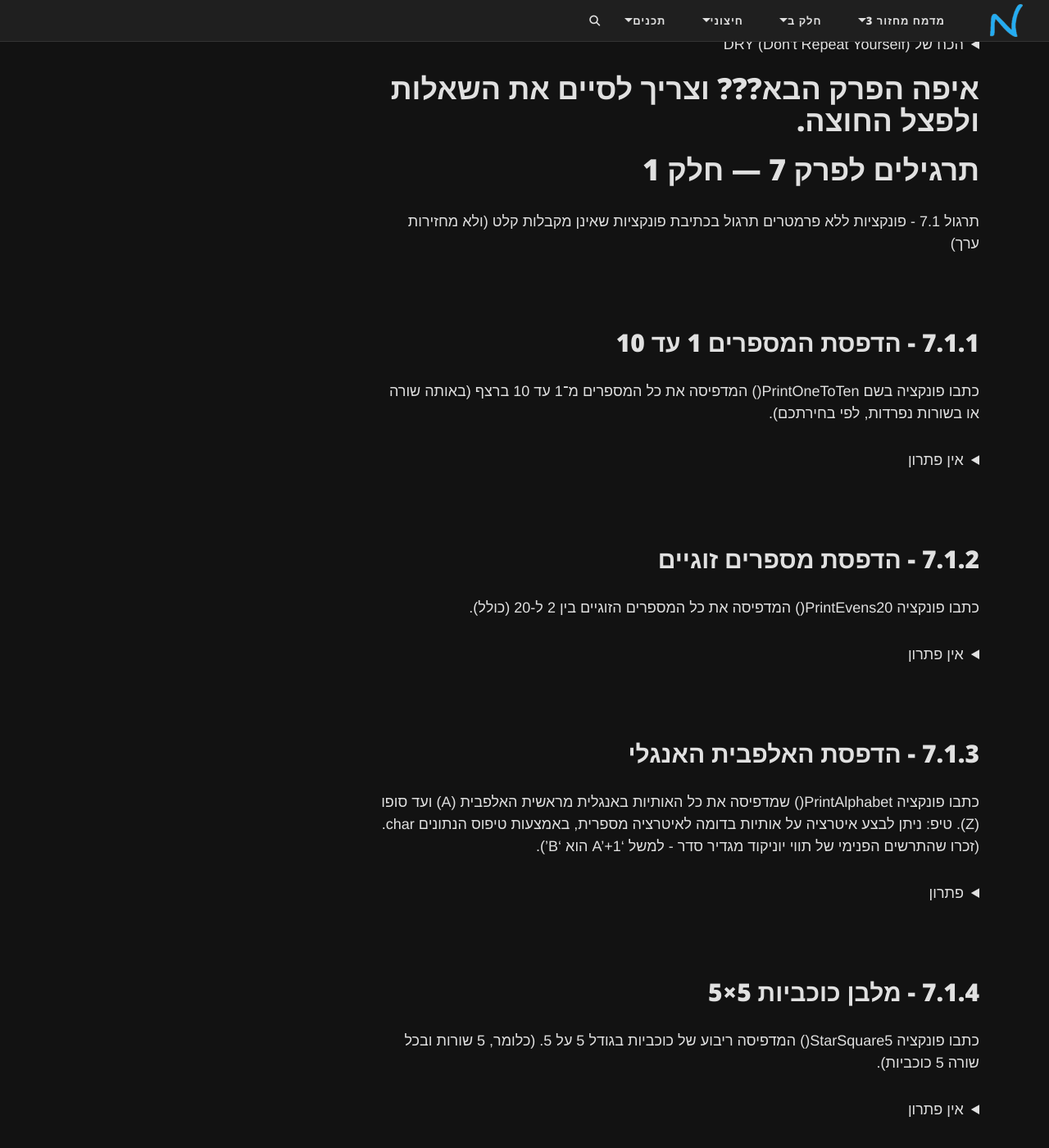
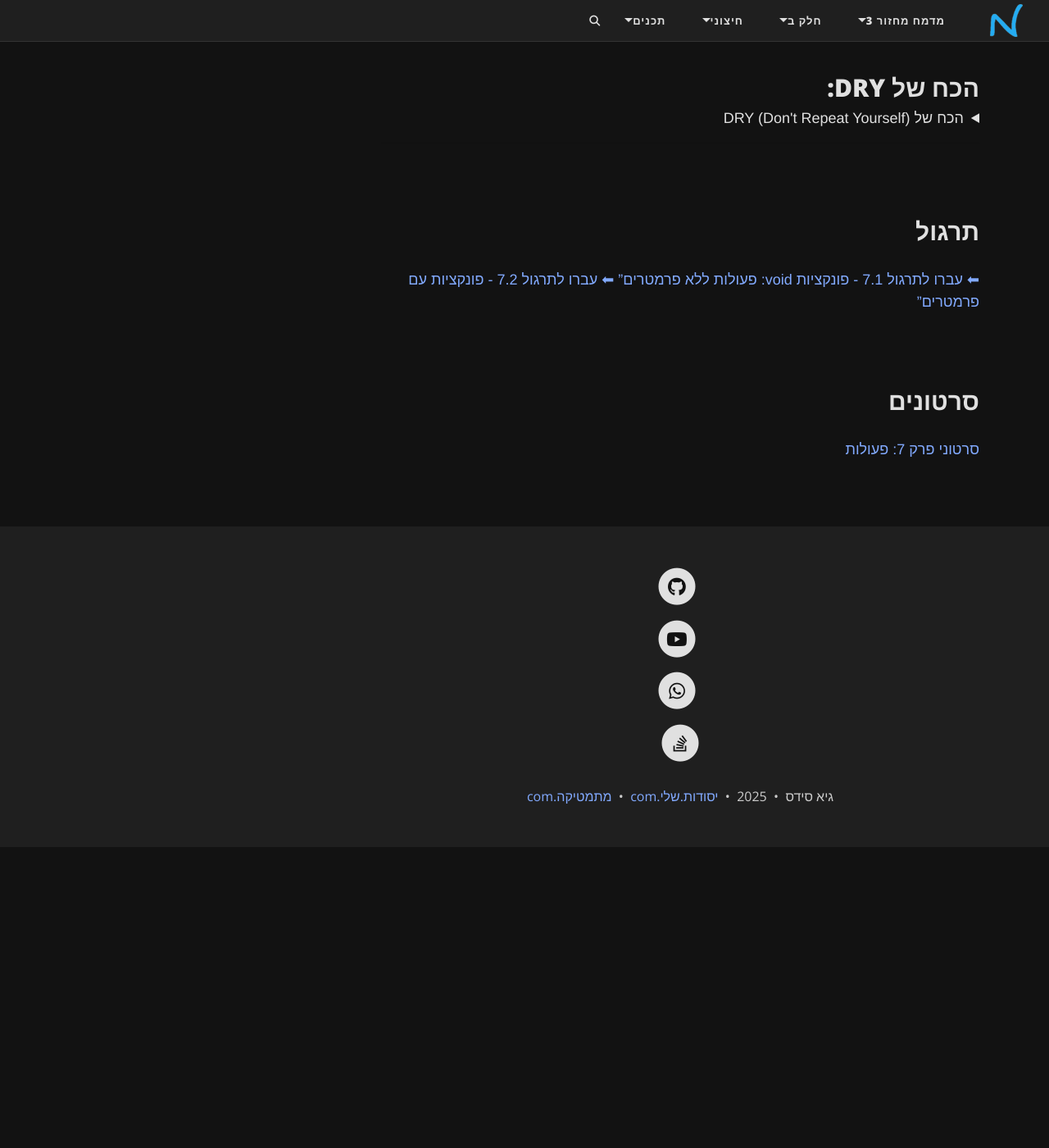
Before and after one commit to 3strategy/BeautifulYesodot, a Jekyll site: the page built from cs2/Chapter7Full.md, in a window 1280 px wide and 1400 px high, scrolled down 7756 px. Shown: the whole window at 82% size. Built offline with Jekyll 4.4.1, drawn with Linux system fonts in a browser that asks for light colours; formulas are drawn with MathJax 3; comment, search, counter and statistics services are not loaded; after the commit the page ends 8789 px from its top, so only the background shows below that; some of the changed text lies outside the part shown.

Commit message:
links to playlist, and to excercises. Tiny updates `()Main` formatting kind of stuff

````diff
--- a/cs2/Chapter7Full.md
+++ b/cs2/Chapter7Full.md
@@ -249,9 +249,11 @@ public static void Main()
 לדוגמה, נכתוב פונקציה שמדפיסה מלבן של כוכביות, עם שני פרמטרים: rows ו-cols הקובעים את ממדי המלבן:
 
 **תרגול:** כתבו פונקציה PrintRectangle המקבלת שני פרמטרים שלמים - rows (שורות) ו-cols (עמודות), ומדפיסה מלבן כוכביות בגודל המבוקש. לדוגמה, עבור קריאה PrintRectangle(3, 5) הפלט יהיה:
+```
 *****
 *****
 *****
+```
 נסו לחשוב כיצד לכתוב זאת (Tip: השתמשו בלולאה מקוננת), לפני שאתם חושפים את הפתרון.
 
 <details markdown="1"><summary>פתרון. נסו לכתוב את הפונקציה בעצמכם לפני הצפייה</summary>
@@ -524,50 +526,13 @@ public static void SayHello(string userName)
 
 </details>
 
+---
+
+## תרגול
+
+[⬅ עברו לתרגול 7.1 - פונקציות void: פעולות ללא פרמטרים"](/cs2/Chapter7Ex7.1)
+[⬅ עברו לתרגול 7.2 - פונקציות עם פרמטרים"](/cs2/Chapter7Ex7.2)
 
 
-# איפה הפרק הבא??? וצריך לסיים את השאלות ולפצל החוצה.
-
-# תרגילים לפרק 7 — חלק 1
-תרגול 7.1 - פונקציות ללא פרמטרים
-תרגול בכתיבת פונקציות שאינן מקבלות קלט (ולא מחזירות ערך)
-
-## 7.1.1 - הדפסת המספרים 1 עד 10
-כתבו פונקציה בשם PrintOneToTen() המדפיסה את כל המספרים מ־1 עד 10 ברצף (באותה שורה או בשורות נפרדות, לפי בחירתכם).
-
-<details markdown="1"><summary>אין פתרון</summary></details>
-
-## 7.1.2 - הדפסת מספרים זוגיים
-כתבו פונקציה PrintEvens20() המדפיסה את כל המספרים הזוגיים בין 2 ל-20 (כולל).
-
-<details markdown="1"><summary>אין פתרון</summary></details>
-
-## 7.1.3 - הדפסת האלפבית האנגלי
-כתבו פונקציה PrintAlphabet() שמדפיסה את כל האותיות באנגלית מראשית האלפבית (A) ועד סופו (Z). טיפ: ניתן לבצע איטרציה על אותיות בדומה לאיטרציה מספרית, באמצעות טיפוס הנתונים char. (זכרו שהתרשים הפנימי של תווי יוניקוד מגדיר סדר - למשל 'A'+1 הוא 'B').
-
-<details markdown="1"><summary>פתרון</summary>
-
-{% highlight csharp linenos %}public static void PrintAlphabet()
-{
-    for (char ch = 'A'; ch <= 'Z'; ch++)
-    {
-        Console.Write(ch + " ");
-    }
-    Console.WriteLine();
-}
-
-{% endhighlight %}
-
-</details>
-
-## 7.1.4 - מלבן כוכביות 5×5
-כתבו פונקציה StarSquare5() המדפיסה ריבוע של כוכביות בגודל 5 על 5. (כלומר, 5 שורות ובכל שורה 5 כוכביות).
-
-<details markdown="1"><summary>אין פתרון</summary></details>
-
-## 7.1.5 - סכום המספרים 1-50
-כתבו פונקציה SumOneToFifty() שמחשבת ומדפיסה את סכום כל המספרים מ־1 עד 50. מומלץ לוודא שהתוצאה המודפסת נכונה (ניתן לחשב את הסכום גם באמצעות נוסחה ידועה).
-
-<details markdown="1"><summary>אין פתרון</summary></details>
-
-תרגילים לפרק 7 — חלק
+## סרטונים
+[סרטוני פרק 7: פעולות](https://www.youtube.com/playlist?list=PLw4P_RdfuzSh3nsdxq7oMeTbxZtADUsuv){:target="_blank"}
````
Also changed, not shown: cs/Chapter1.md (+1 -1 lines), cs2/Chapter7Ex7.2.md (+6 -6 lines).
